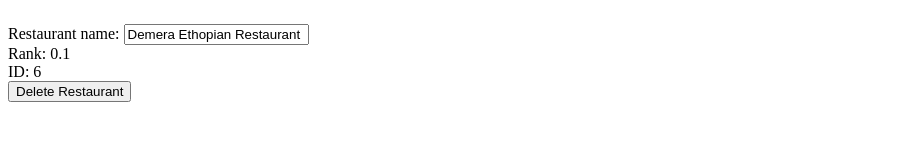
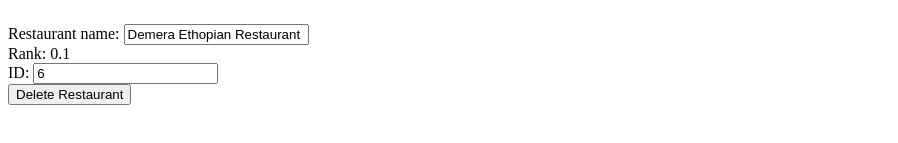
Before and after one commit to BrieFitzpatrick/Restaurants-App, an Angular app in the folder restaurants/: page / in a window 1280 px wide. Both pictures are taken after a click on the button "Demera Ethopian Restaurant". Shown: the part 417-560 px from the top of the page, without its empty margins (0-898 px from the left). Built offline with nearby package versions, Linux system fonts and the light colour scheme.

Commit message:
added ID to newly added restos

```diff
--- a/restaurants/src/app/components/restaurants/restaurants.component.html
+++ b/restaurants/src/app/components/restaurants/restaurants.component.html
@@ -26,7 +26,8 @@
       <label for="restaurant-name">Restaurant name: </label>
       <input id="restaurant-name" [(ngModel)]="selectedRestaurant.name" placeholder="name">
       <div>Rank: {{selectedRestaurant.rank}}</div>
-      <div>ID: {{selectedRestaurant.id}}</div>
+      <label for="restaurant-id">ID: </label>
+      <input id="restaurant-id" [(ngModel)]="selectedRestaurant.id" placeholder="id">
     </div>
   </div>
 
```
